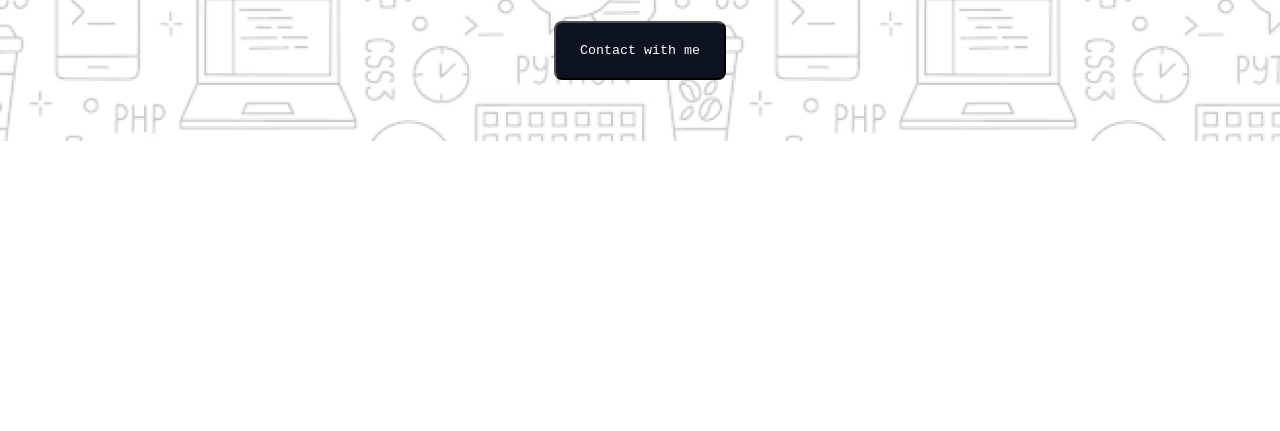
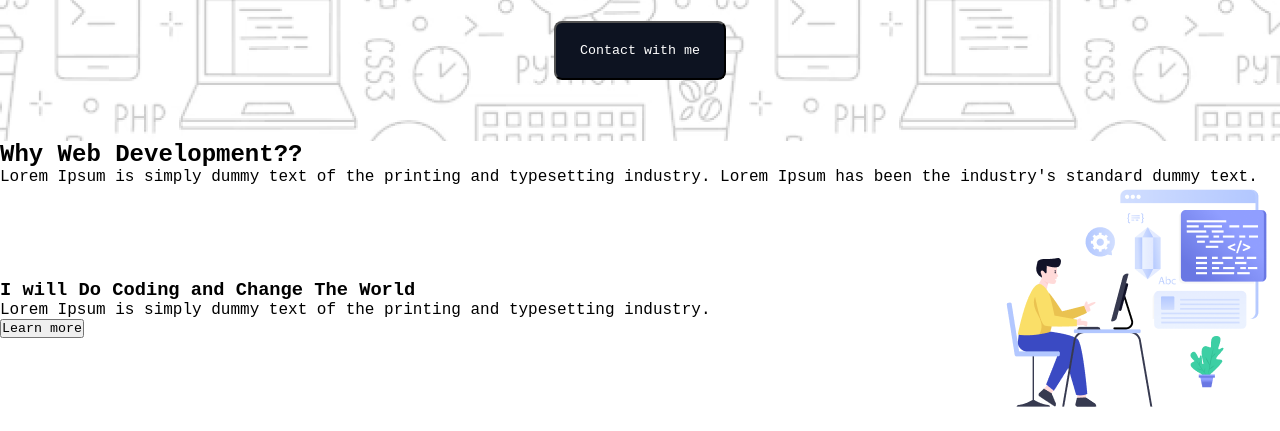
Before and after one commit to Hedayetul-Islam/web-developer, a plain HTML site: page index.html in a window 1280 px wide. Shown: the part 494-925 px from the top of the page. Before the commit the page ends 800 px from the top, so only its background shows below. Drawn offline with Linux system fonts and the light colour scheme; a web font is replaced by a local one.

Commit message:
Started why web development section

```diff
--- a/index.html
+++ b/index.html
@@ -15,5 +15,21 @@
         <p class="banner-text">Lorem ipsum dolor sit amet consectetur adipisicing elit. Praesentium aspernatur impedit omnis tenetur. Aspernatur amet, pariatur delectus sed autem consequuntur iste ipsam voluptas quam quia laudantium omnis dicta nam dignissimos?</p>
         <div><button>Contact with me</button></div>
     </div>
+    <div>
+        <h2>Why Web Development??</h2>
+        <p>Lorem Ipsum is simply dummy text of the printing and typesetting industry. Lorem Ipsum has been the industry's standard dummy text.</p>
+        <div>
+            <div class="web-section">
+                <div>
+                    <h3>I will Do Coding and Change The World</h3>
+                    <p>Lorem Ipsum is simply dummy text of the printing and typesetting industry.</p>
+                    <button>Learn more</button>
+                </div>
+                <div>
+                    <img src="images/Layer_1.png" alt="">
+                </div>
+            </div>
+        </div>
+    </div>
 </body>
 </html>
--- a/styles/style.css
+++ b/styles/style.css
@@ -43,3 +43,9 @@
     padding: 20px 24px;
     cursor: pointer;
 }
+
+.web-section{
+    display: flex;
+    justify-content: space-between;
+    align-items: center;
+}
```
